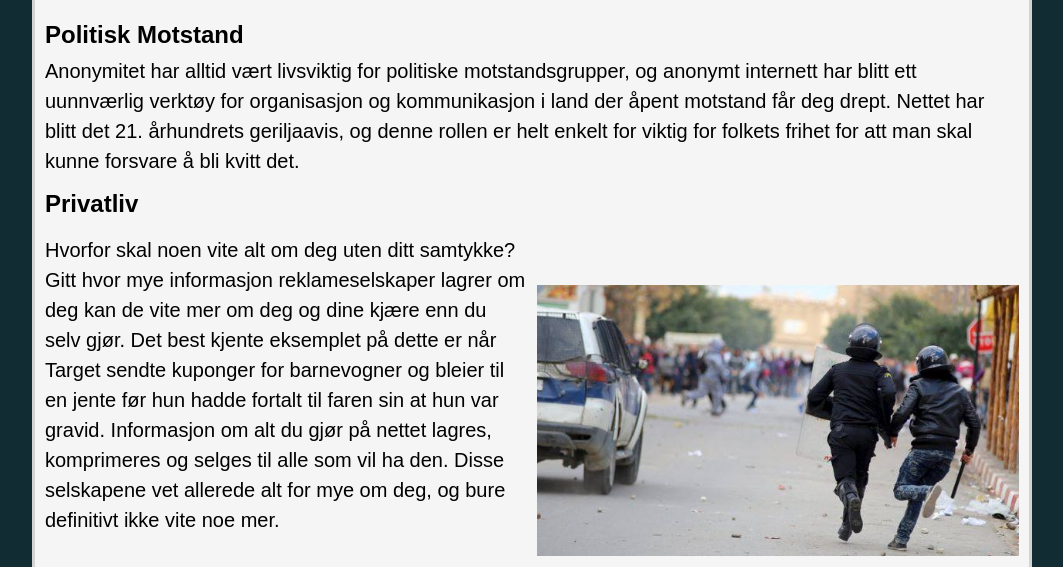
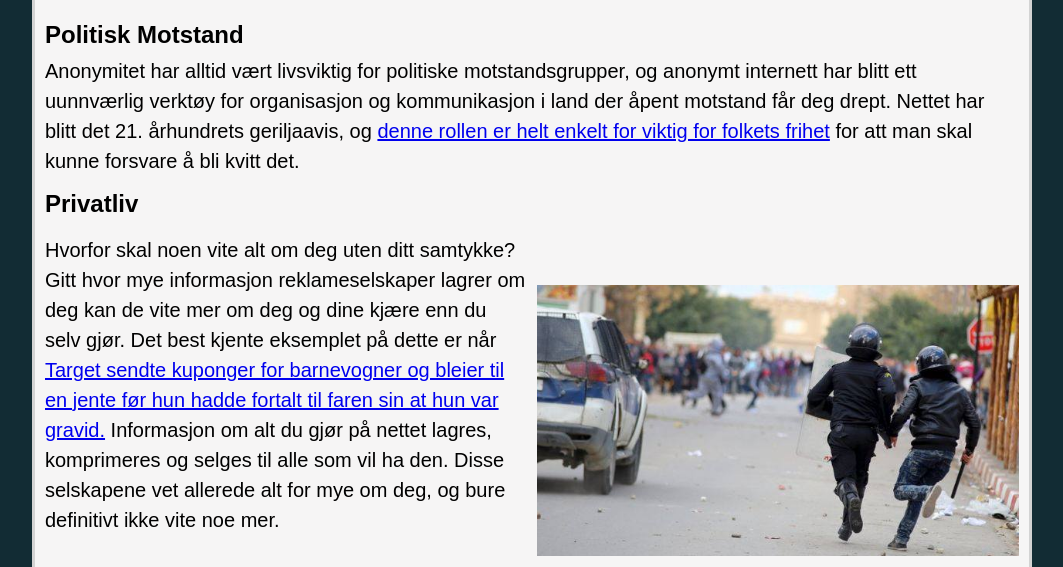
Before and after one commit to OscarRavik/anonymitet, a plain HTML site: page 1/for.html in a window 1280 px wide. Shown: the part 177-744 px from the top of the page, without its empty margins (108-1171 px from the left). Drawn offline with Linux system fonts and the light colour scheme.

Commit message:
linker
Lagt til flere linker.

```diff
--- a/1/for.html
+++ b/1/for.html
@@ -21,11 +21,11 @@
 			</article>
 			<article class="kol12">
 				<h3>Politisk Motstand</h3>
-<p>Anonymitet har alltid vært livsviktig for politiske motstandsgrupper, og anonymt internett har blitt ett uunnværlig verktøy for organisasjon og kommunikasjon i land der åpent motstand får deg drept. Nettet har blitt det 21. århundrets geriljaavis, og denne rollen er helt enkelt for viktig for folkets frihet for att man skal kunne forsvare å bli kvitt det.</p>
+<p>Anonymitet har alltid vært livsviktig for politiske motstandsgrupper, og anonymt internett har blitt ett uunnværlig verktøy for organisasjon og kommunikasjon i land der åpent motstand får deg drept. Nettet har blitt det 21. århundrets geriljaavis, og <a target="_blank" href="https://www.civita.no/2010/04/21/frihet-pa-internett">denne rollen er helt enkelt for viktig for folkets frihet</a> for att man skal kunne forsvare å bli kvitt det.</p>
 <h3>Privatliv</h3> </article>
 
 <article class="kol6">
-<p>Hvorfor skal noen vite alt om deg uten ditt samtykke? Gitt hvor mye informasjon reklameselskaper lagrer om deg kan de vite mer om deg og dine kjære enn du selv gjør. Det best kjente eksemplet på dette er når Target sendte kuponger for barnevogner og bleier til en jente før hun hadde fortalt til faren sin at hun var gravid. Informasjon om alt du gjør på nettet lagres, komprimeres og selges til alle som vil ha den. Disse selskapene vet allerede alt for mye om deg, og bure definitivt ikke vite noe mer.</p>
+<p>Hvorfor skal noen vite alt om deg uten ditt samtykke? Gitt hvor mye informasjon reklameselskaper lagrer om deg kan de vite mer om deg og dine kjære enn du selv gjør. Det best kjente eksemplet på dette er når <a target="_blank" href="https://www.forbes.com/forbes/welcome/?toURL=https%3A%2F%2Fwww.forbes.com%2Fsites%2Fkashmirhill%2F2012%2F02%2F16%2Fhow-target-figured-out-a-teen-girl-was-pregnant-before-her-father-did%2F&refURL=https%3A%2F%2Fwww.google.no%2F&referrer=https%3A%2F%2Fwww.google.no%2F">Target sendte kuponger for barnevogner og bleier til en jente før hun hadde fortalt til faren sin at hun var gravid.</a> Informasjon om alt du gjør på nettet lagres, komprimeres og selges til alle som vil ha den. Disse selskapene vet allerede alt for mye om deg, og bure definitivt ikke vite noe mer.</p>
 </article>
 <article class="kol6">
 	<a target="_blank" href="http://barneombudet.no/dine-rettigheter/til-a-vaere-meg/">
@@ -36,7 +36,7 @@
 
 <article class="kol12">
 <h3>Leaks</h3>
-<p>I lik linje har anonymitet gjort det mye lettere å spre informasjon uten å risikere livet eller lange fengselsstraffer. <a href="https://www.washingtonpost.com/world/national-security/wikileaks-says-it-has-obtained-trove-of-cia-hacking-tools/2017/03/07/c8c50c5c-0345-11e7-b1e9-a05d3c21f7cf_story.html?utm_term=.3991fe521065"> En anonym CIA-arbeider lekket en massiv mengde informasjon om Russlands påvirkning på 2016-valget i USA.</a> Nettopp fordi denne personen er anonym kan ikke staten i verken USA eller Russland true dem, og gjør valget å lekke sensitiv informasjon lettere. Denne sikkerheten gir altså innbyggerne mer informasjon om hva som skjer i landet deres.</p>
+<p>I lik linje har anonymitet gjort det mye lettere å spre informasjon uten å risikere livet eller lange fengselsstraffer. <a href="https://www.washingtonpost.com/world/national-security/wikileaks-says-it-has-obtained-trove-of-cia-hacking-tools/2017/03/07/c8c50c5c-0345-11e7-b1e9-a05d3c21f7cf_story.html?utm_term=.3991fe521065">En anonym CIA-arbeider lekket en massiv mengde informasjon om Russlands påvirkning på 2016-valget i USA.</a> Nettopp fordi denne personen er anonym kan ikke staten i verken USA eller Russland true dem, og gjør valget å lekke sensitiv informasjon lettere. Denne sikkerheten gir altså innbyggerne mer informasjon om hva som skjer i landet deres.</p>
 <h3>Fri Diskusjon</h3>
 <p>En av de beste tingene med internett er den utrolig frie og ærlige diskusjonen man finner det. Når du ikke står i fare for å bli utstøtt kan du si den egentlige meningen din, og diskutere langt mer fritt. Man kan heller ikke dømme noen basert på etnisitet, kjønn eller seksualitet, bare det de skriver. Hvis vi vil fortsette med en fri og åpen diskusjon kan vi ikke tvinge folk til å oppgi navnet deres i alle sammenhenger.</p>
 			</article>
```
